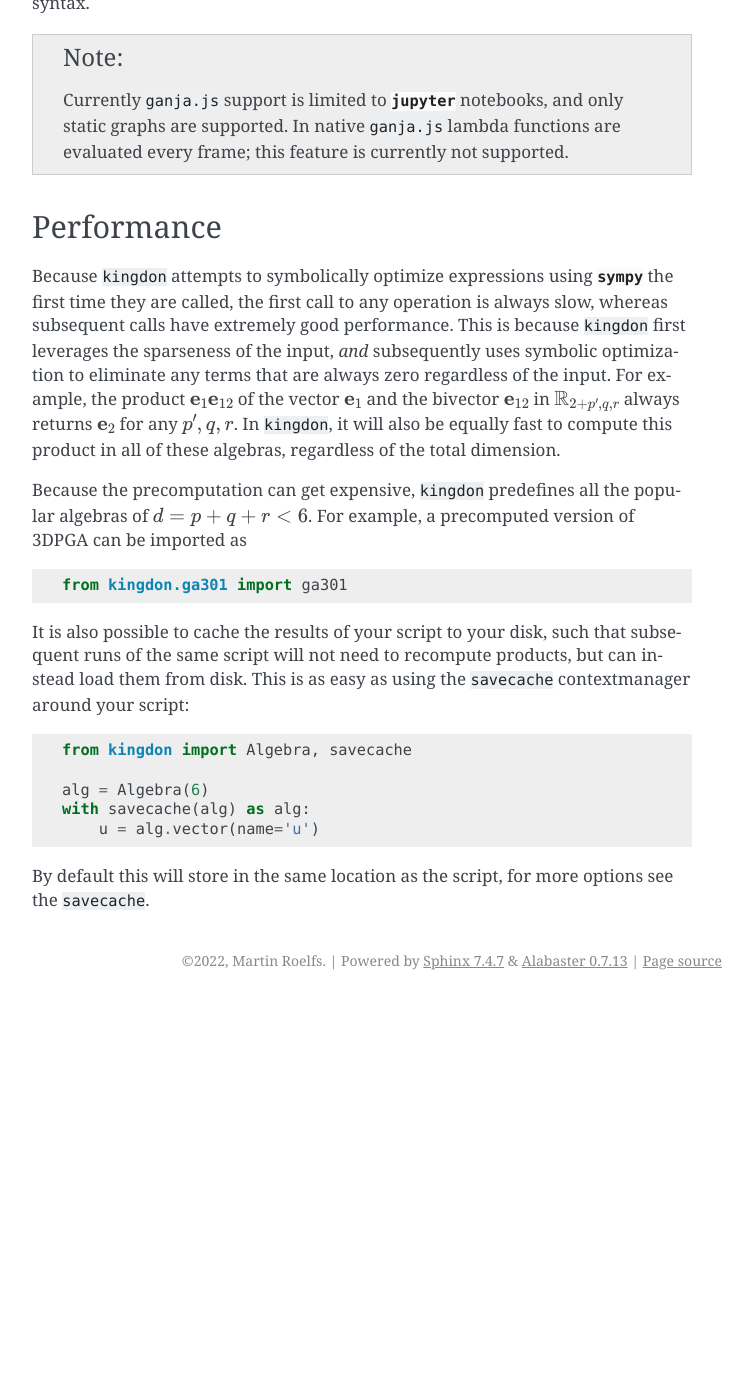
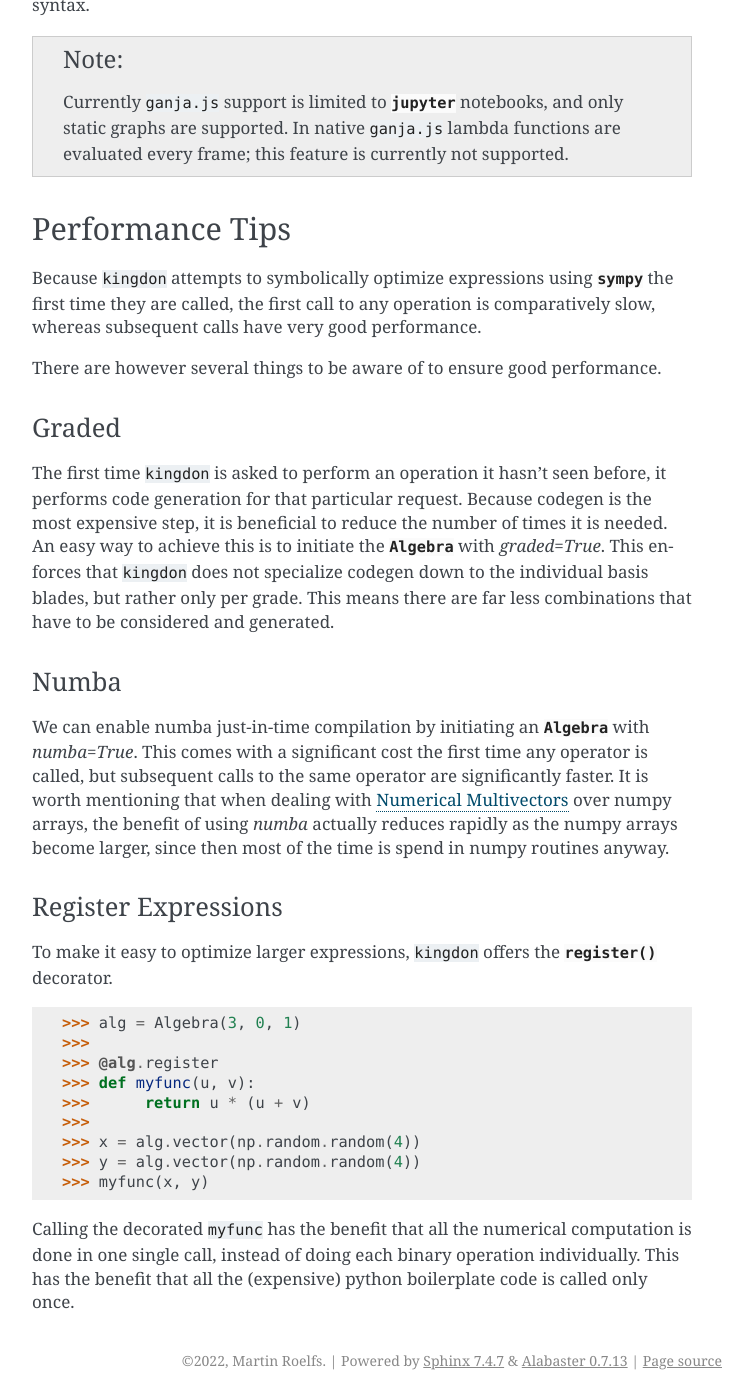
Before and after one commit to tBuLi/kingdon, a Sphinx documentation site: the page built from docs/usage.rst, in a window 1280 px wide and 1400 px high, scrolled down 4772 px. Shown: the whole window, without its empty margins (388-1141 px from the left). Built offline with Sphinx 7.4.7, drawn with Linux system fonts in a browser that asks for light colours; before the commit the page ends 5772 px from its top, so only the background shows below that; some of the changed text lies outside the part shown.

Commit message:
Improved usage docs.

```diff
--- a/docs/conf.py
+++ b/docs/conf.py
@@ -36,6 +36,7 @@ extensions = [
     'sphinx.ext.mathjax',
     'sphinx.ext.viewcode',
     'sphinx.ext.intersphinx',
+    'sphinx.ext.autosectionlabel',
     'nbsphinx',
 ]
 
@@ -179,4 +180,4 @@ texinfo_documents = [
 ]
 
 # Always re-execute notebooks when building the docs
-nbsphinx_execute = 'always'
+nbsphinx_execute = 'auto'
--- a/docs/usage.rst
+++ b/docs/usage.rst
@@ -34,7 +34,7 @@ Symbolic Multivectors
 ---------------------
 
 In order to create symbolical multivectors in an algebra, we can call
-:code:`Algebra.multivector` and explicitly pass a :code:`name` argument.
+:class:`~kingdon.algebra.Algebra.multivector` and explicitly pass a :code:`name` argument.
 For example, let us create two symbolic vectors :code:`u` and :code:`v` in this algebra:
 
 .. code-block::
@@ -46,7 +46,7 @@ For example, let us create two symbolic vectors :code:`u` and :code:`v` in this
     >>> v
     (v1) * e1 + (v2) * e2
 
-The return type of :code:`Algebra.multivector` is an instance of :class:`~kingdon.multivector.MultiVector`.
+The return type of :class:`~kingdon.algebra.Algebra.Algebra.multivector` is an instance of :class:`~kingdon.multivector.MultiVector`.
 
 .. note::
     :code:`kingdon` offers convenience methods for common types of multivectors, such as the vectors above.
@@ -54,7 +54,7 @@ The return type of :code:`Algebra.multivector` is an instance of :class:`~kingdo
     Moreover, a scalar is created by :meth:`~kingdon.algebra.Algebra.scalar`, a bivector by :meth:`~kingdon.algebra.Algebra.bivector`,
     a pseudoscalar by :meth:`~kingdon.algebra.Algebra.pseudoscalar`, and so on.
     However, all of these merely add the corresponding :code:`grades` argument to your input and
-    then call :code:`alg.multivector`, so :code:`alg.multivector` is what we need to understand.
+    then call :class:`~kingdon.algebra.Algebra.multivector`, so :class:`~kingdon.algebra.Algebra.multivector` is what we need to understand.
 
 :class:`~kingdon.multivector.MultiVector`'s support common math operators:
 
@@ -74,8 +74,7 @@ We also have the inner and exterior "products":
     >>> u ^ v
     (u1*v2 - u2*v1) * e12
 
-We see that *in the case of vectors* the product is equal to the sum of the inner and exterior,
-but this is **not the definition of the product**.
+We see that *in the case of vectors* the product is equal to the sum of the inner and exterior.
 
 Since vectors in 2DVGA represent reflections in lines through the origin, we can reflect the
 line :code:`v` in the line :code:`u` by using conjugation:
@@ -263,39 +262,47 @@ These strings can be simple labels, or valid SVG syntax.
     and only static graphs are supported. In native :code:`ganja.js` lambda functions
     are evaluated every frame; this feature is currently not supported.
 
-Performance
------------
+Performance Tips
+----------------
 Because :code:`kingdon` attempts to symbolically optimize expressions
-using :mod:`sympy` the first time they are called, the first call to any operation is always slow,
-whereas subsequent calls have extremely good performance.
-This is because :code:`kingdon` first leverages the sparseness of the input,
-*and* subsequently uses symbolic optimization to eliminate any terms that are always zero
-regardless of the input.
-For example, the product :math:`\mathbf{e}_{1} \mathbf{e}_{12}` of the vector :math:`\mathbf{e}_1`
-and the bivector :math:`\mathbf{e}_{12}` in :math:`\mathbb{R}_{2+p',q,r}` always returns
-:math:`\mathbf{e}_2` for any :math:`p',q,r`.
-In :code:`kingdon`, it will also be equally fast to compute this product in all of these algebras,
-regardless of the total dimension.
+using :mod:`sympy` the first time they are called, the first call to any operation is comparatively slow,
+whereas subsequent calls have very good performance.
 
-Because the precomputation can get expensive, :code:`kingdon` predefines all the popular algebras
-of :math:`d = p+q+r < 6`.
-For example, a precomputed version of 3DPGA can be imported as
+There are however several things to be aware of to ensure good performance.
+
+Graded
+~~~~~~
+The first time :code:`kingdon` is asked to perform an operation it hasn't seen before, it performs code generation
+for that particular request. Because codegen is the most expensive step, it is beneficial to reduce the number of
+times it is needed. An easy way to achieve this is to initiate the :class:`~kingdon.algebra.Algebra` with `graded=True`.
+This enforces that :code:`kingdon` does not specialize codegen down to the individual basis blades, but rather only
+per grade. This means there are far less combinations that have to be considered and generated.
+
+Numba
+~~~~~
+We can enable numba just-in-time compilation by initiating an :class:`~kingdon.algebra.Algebra` with `numba=True`.
+This comes with a significant cost the first time any operator is called, but subsequent calls to the same operator are
+significantly faster. It is worth mentioning that when dealing with :ref:`Numerical Multivectors` over numpy arrays,
+the benefit of using `numba` actually reduces rapidly as the numpy arrays become larger, since then most of the time
+is spend in numpy routines anyway.
+
+Register Expressions
+~~~~~~~~~~~~~~~~~~~~
+To make it easy to optimize larger expressions, :code:`kingdon` offers the :func:`~kingdon.algebra.Algebra.register`
+decorator.
 
 .. code-block::
 
-    from kingdon.ga301 import ga301
+    >>> alg = Algebra(3, 0, 1)
+    >>>
+    >>> @alg.register
+    >>> def myfunc(u, v):
+    >>>      return u * (u + v)
+    >>>
+    >>> x = alg.vector(np.random.random(4))
+    >>> y = alg.vector(np.random.random(4))
+    >>> myfunc(x, y)
 
-It is also possible to cache the results of your script to your disk, such that subsequent runs of
-the same script will not need to recompute products, but can instead load them from disk. This is
-as easy as using the :code:`savecache` contextmanager around your script:
-
-.. code-block::
-
-    from kingdon import Algebra, savecache
-
-    alg = Algebra(6)
-    with savecache(alg) as alg:
-        u = alg.vector(name='u')
-
-By default this will store in the same location as the script, for more options
-see the :code:`savecache`.
+Calling the decorated :code:`myfunc` has the benefit that all the numerical computation is done in one single call,
+instead of doing each binary operation individually. This has the benefit that all the (expensive) python boilerplate
+code is called only once.
```
Also changed, not shown: other parts of docs/usage.rst (+4 -4 lines).
